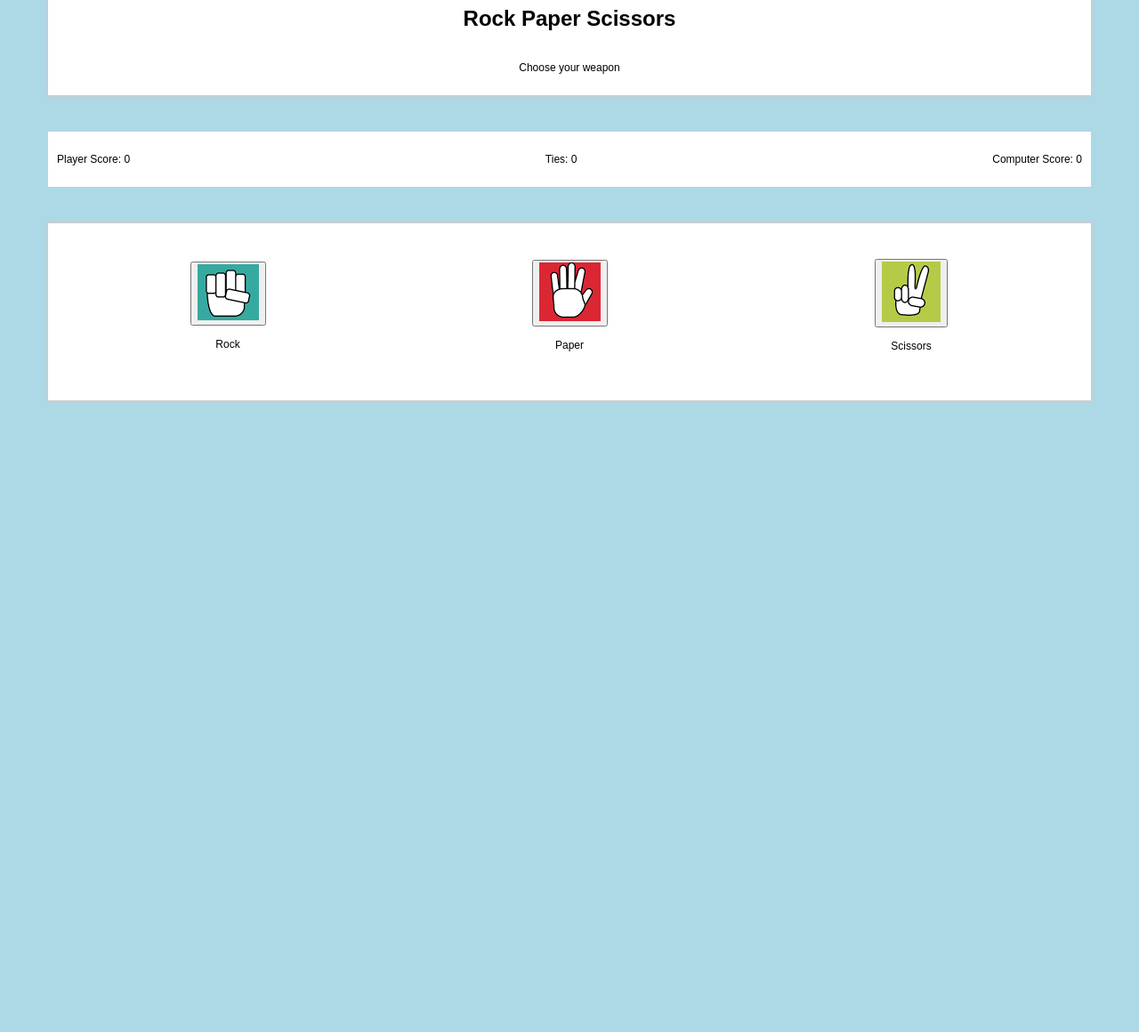
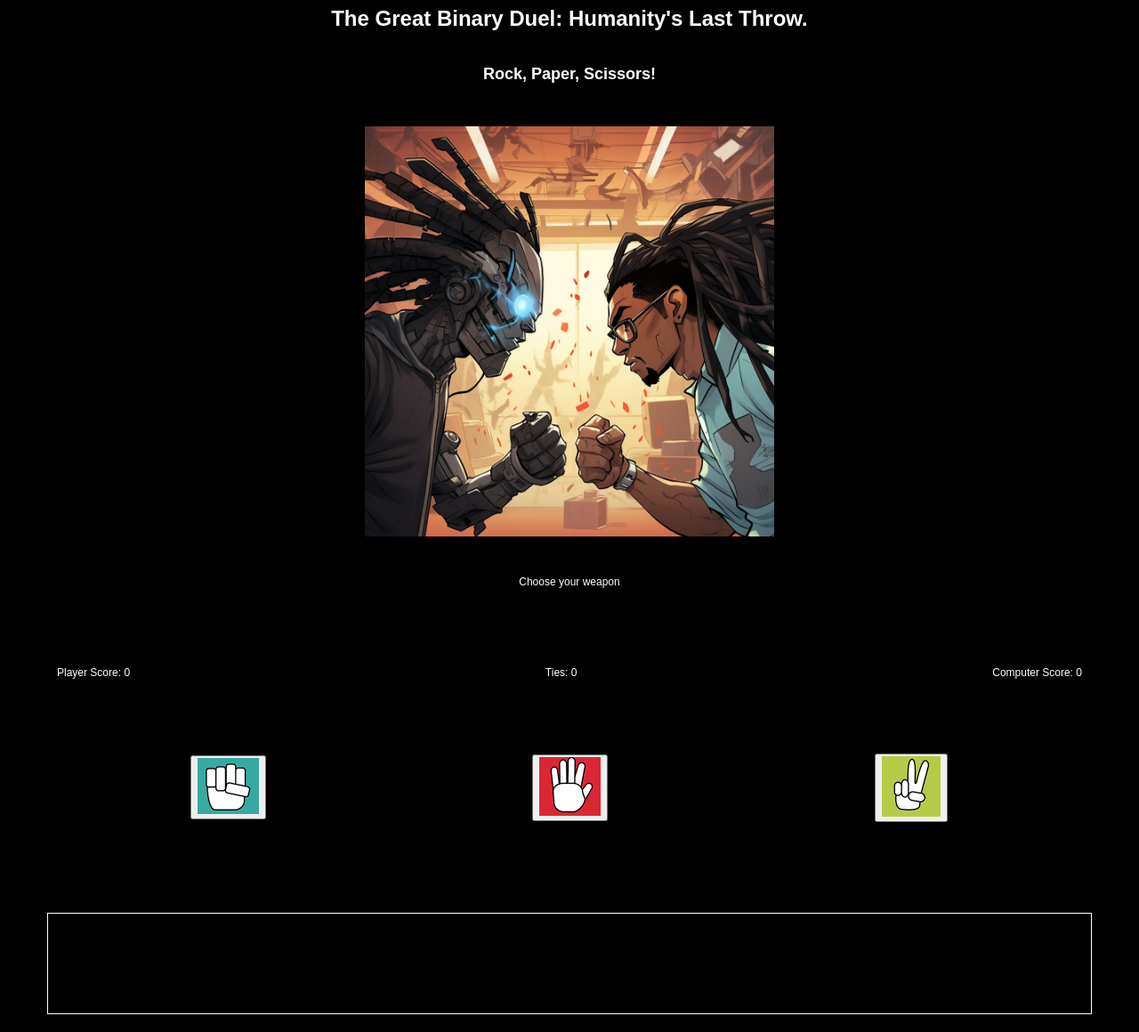
Before and after one commit to MattBlackburnCodes/Rock-Paper-Scissors, a plain HTML site: page index.html in a window 1280 px wide. Shown: the part 43-1203 px from the top of the page at 89% size. Before the commit the page ends 800 px from the top, so only its background shows below. Drawn offline with Linux system fonts and the light colour scheme.

Commit message:
Completed the rock paper scissors game
I went a bit all out on this one. I created three more pages. One for
the introduction to the game, one for when the player wins and one for
when the player loses. I also added a few images to bring the vision
alive. If I could change anything, that would be the size of the images
and making them flex to the screen more. Also, I would use different
fonts, sizes, and colors. I may revisit this project in the future once
I get a little bit more experience under my belt.

```diff
--- a/index.html
+++ b/index.html
@@ -4,11 +4,17 @@
     <meta charset="UTF-8">
     <meta name="viewport" content="width=device-width, initial-scale=1.0">
     <title>Rock Paper Scissors</title>
-    <link rel="stylesheet" href="style.css">
+    <link rel="stylesheet" href="./style.css">
 </head>
 <body>
+
+
     <div class="top">
-        <h1>Rock Paper Scissors</h1>
+        <h1>The Great Binary Duel: Humanity's Last Throw.</h1>
+        <h2>Rock, Paper, Scissors!</h2>
+        <div class="image">
+            <img src="./images/battle.png" alt="Man vs AI robot">
+        </div>
         <p>Choose your weapon</p>
     </div>
 
@@ -35,11 +41,18 @@
 
     </div>
 
-    <p class="playerOutput"></p>
-    <p class="compOutput"></p>
-    <p class="gameOutcome"></p>
-    <p class="gameResult"></p>
+    <div class="outcome">
+        <div class="output">
+            <p class="playerOutput"></p>
+            <p class="compOutput"></p>
+        </div>
 
-    <script src="javas.js" defer></script>
+        <p class="gameOutcome"></p>
+        <p class="gameResult"></p>
+    </div>
+
+
+
+    <script src="./javas.js" defer></script>
 </body>
 </html>
--- /dev/null
+++ b/intro/introStyle.css
@@ -0,0 +1,42 @@
+body{
+    background-color: black;
+    display: flex;
+    flex-direction: column;
+    justify-content: center;
+    align-items: center;
+    color: #000;
+    font-family: Arial, Helvetica, sans-serif;
+    font-size: 12px;
+    line-height: 1.5;
+    margin: 0;
+    padding: 0;
+    text-align: left;
+    width: 100%;
+}
+.top{
+    color: white;
+    display: flex;
+    flex-direction: column;
+    justify-content: space-between;
+    align-items: center;
+    padding: 10px;
+    width: 90%;
+    margin: 20px;
+}
+
+.middle{
+    color: white;
+    display: flex;
+    flex-direction: column;
+    justify-content: space-evenly;
+    align-items: center;
+    padding: 10px;
+    width: 90%;
+    margin: 20px;
+    gap: 10px;
+}
+
+img{
+    width: 100%;
+    height: 100%;
+}
--- a/javas.js
+++ b/javas.js
@@ -113,10 +113,12 @@ function playRound(playerSelection, computerSelection) {
 function gameResults(){
     if (playerWinCount === 5){
         gameResult.textContent = ("You won the game! You are the champion of the world!");
+        window.location.href = "./results/playerWins.html"
         resetGame();
     }
     else if (computerWinCount === 5){
         gameResult.textContent = ("You have lost the game to the computer! All hope for humanity is lost!");
+        window.location.href = "./results/compWins.html"
         resetGame();
     }
     else {
@@ -124,21 +126,3 @@ function gameResults(){
     }
 
 }
-
-/*function game(){
-
-    //Loops the game 5 times
-    for (let i = 0; i < 5; i++){
-        //Get the player and computer choices
-        //getPlayerChoice();
-        getComputerChoice();
-
-        //Plays a single round
-        let result = playRound(playerSelects, computerSelects);
-        console.log(result);
-
-    }
-    resetGame();
-
-
-}*/
--- /dev/null
+++ b/results/end.css
@@ -0,0 +1,31 @@
+body{
+    background-color: black;
+    display: flex;
+    flex-direction: column;
+    justify-content: center;
+    align-items: center;
+    color: #000;
+    font-family: Arial, Helvetica, sans-serif;
+    font-size: 12px;
+    line-height: 1.5;
+    margin: 0;
+    padding: 0;
+    text-align: left;
+    width: 100%;
+
+}
+.top{
+    color: white;
+    display: flex;
+    flex-direction: column;
+    justify-content: space-between;
+    align-items: center;
+    padding: 10px;
+    width: 60%;
+    margin: 20px;
+    gap: 20px
+}
+img{
+    width: 150%;
+    height: 100%;
+}
--- a/style.css
+++ b/style.css
@@ -1,5 +1,5 @@
 body{
-    background-color: lightblue;
+    background-color: black;
     display: flex;
     flex-direction: column;
     justify-content: center;
@@ -13,11 +13,23 @@ body{
     text-align: left;
     width: 100%;
 }
+.image{
+    display: flex;
+    flex-direction: row;
+    justify-content:center;
+    align-items: center;
+    padding: 10px;
+    width: 40%;
+    margin: 20px;
+}
+
+.image img{
+    width: 100%;
+    height: auto;
+}
 
 .top{
-    background-color: #fff;
-    border-bottom: 1px solid #ccc;
-    box-shadow: 0 0 5px #ccc;
+    color:white;
     display: flex;
     flex-direction: column;
     justify-content: space-between;
@@ -28,7 +40,7 @@ body{
 }
 
 .tally{
-    background-color: white;;
+    color: white;
     display: flex;
     flex-direction: row;
     width: 90%;
@@ -40,20 +52,16 @@ body{
 
 
 .middle{
-    background-color: #fff;
-    border: 1px solid #ccc;
-    box-shadow: 0 0 5px #ccc;
     display: flex;
     flex-direction: row;
     justify-content: space-evenly;
     align-items: center;
     padding: 10px;
     width: 90%;
-    margin: 20px;
+
 }
 
 .item{
-    background-color: #fff;
     display: flex;
     flex-direction: column;
     justify-content: space-between;
@@ -62,3 +70,26 @@ body{
     width: 90%;
     margin: 20px;
 }
+
+.outcome{
+    border: 1px solid white;
+    color: white;
+    display: flex;
+    flex-direction: column;
+    justify-content: space-between;
+    align-items: center;
+    padding: 10px;
+    width: 90%;
+    margin: 20px;
+}
+
+.output{
+    color: white;
+    display: flex;
+    flex-direction: row;
+    justify-content: space-between;
+    align-items: center;
+    padding: 10px;
+    width: 90%;
+
+}
```
Also changed, not shown: intro/intro.html (added, +26 -0 lines), results/compWins.html (added, +19 -0 lines), results/playerWins.html (added, +20 -0 lines), images/battle.png (added), images/compWins.png (added), images/intro3.png (added), images/playerWins.png (added), 2 other files.
